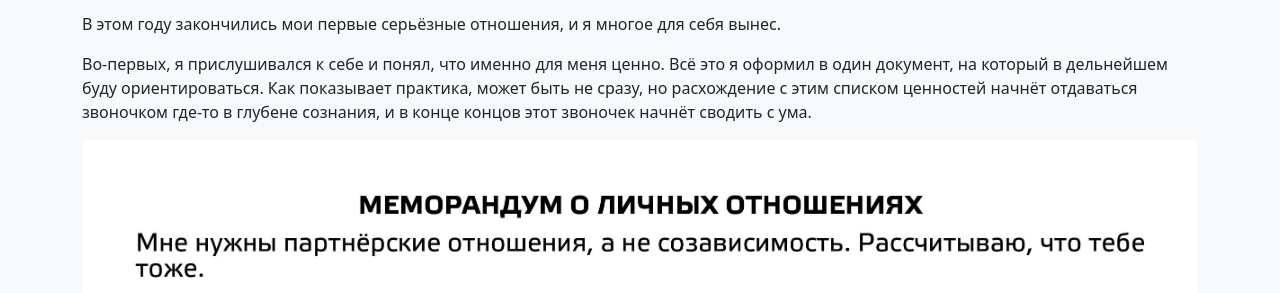
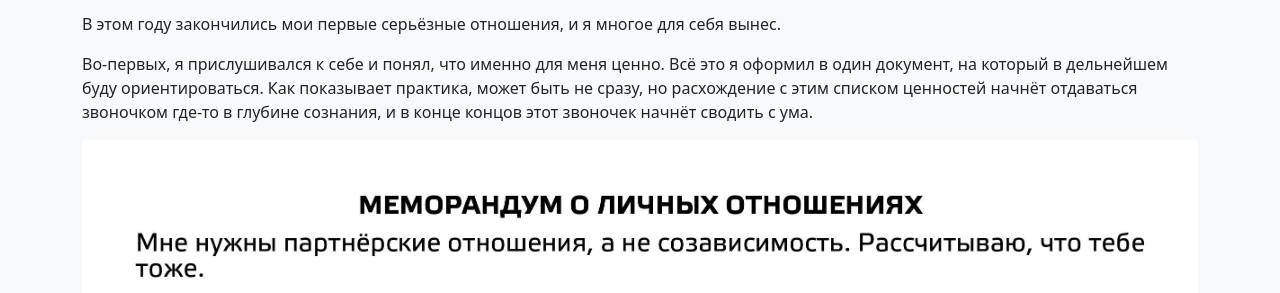
Before and after one commit to vadimpiven/vadimpiven, a Jekyll site: the page built from _posts/2020-12-31-memorandum.md, in a window 1280 px wide and 900 px high. Shown: the part 153-446 px from the top of the window. Built offline with Jekyll 4.4.1, drawn with Linux system fonts in a browser that asks for light colours; some of the changed text lies outside the part shown.

Commit message:
Update 2020-12-31-memorandum.md

```diff
--- a/_posts/2020-12-31-memorandum.md
+++ b/_posts/2020-12-31-memorandum.md
@@ -5,7 +5,7 @@ title: Меморандум о личных отношениях
 В этом году закончились мои первые серьёзные отношения, и я многое для себя вынес.
 <!--more-->
 
-Во-первых, я прислушивался к себе и понял, что именно для меня ценно. Всё это я оформил в один документ, на который в дельнейшем буду ориентироваться. Как показывает практика, может быть не сразу, но расхождение с этим списком ценностей начнёт отдаваться звоночком где-то в глубене сознания, и в конце концов этот звоночек начнёт сводить с ума.
+Во-первых, я прислушивался к себе и понял, что именно для меня ценно. Всё это я оформил в один документ, на который в дельнейшем буду ориентироваться. Как показывает практика, может быть не сразу, но расхождение с этим списком ценностей начнёт отдаваться звоночком где-то в глубине сознания, и в конце концов этот звоночек начнёт сводить с ума.
 
 ![текст меморандума](/assets/posts/2020-12-31-memorandum.jpg)
 
```
Also changed, not shown: other parts of _posts/2020-12-31-memorandum.md (+1 -1 lines).
